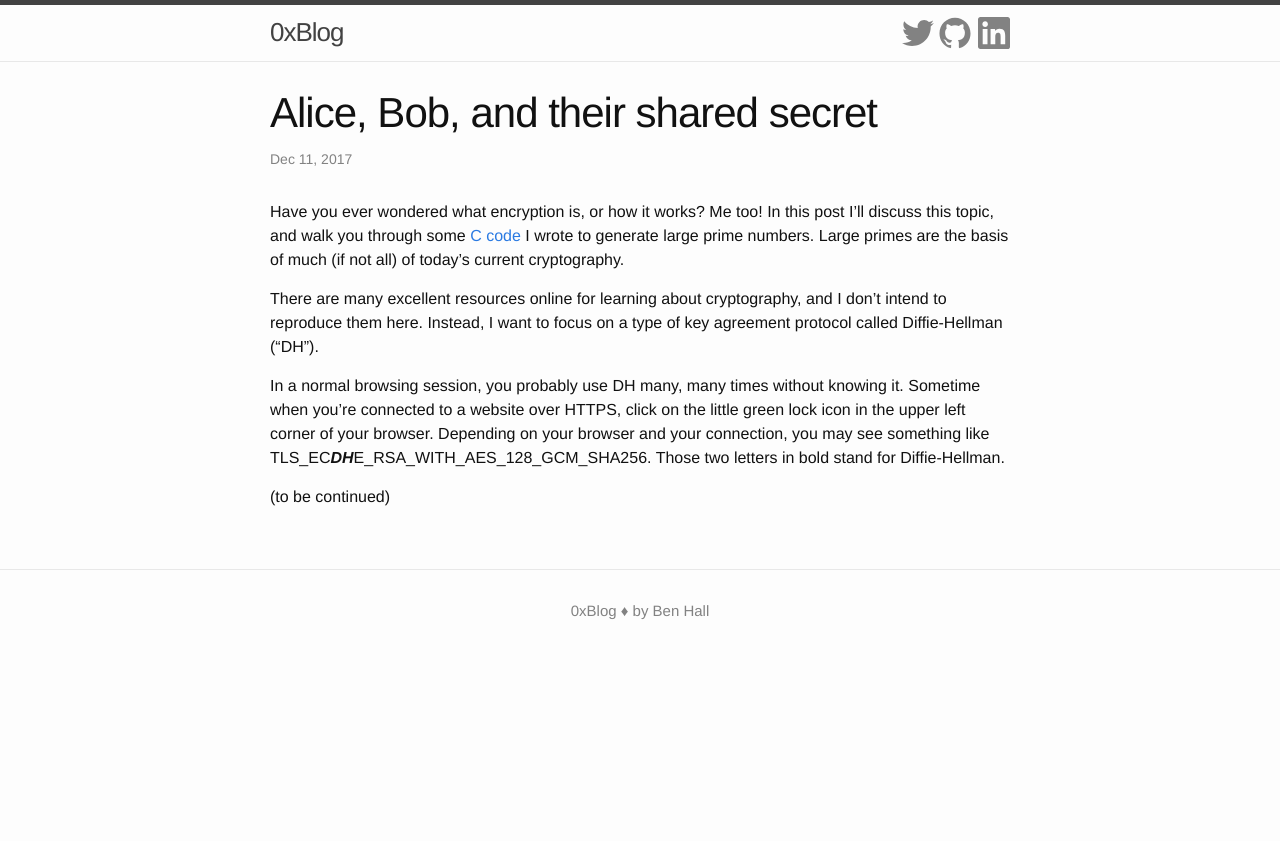
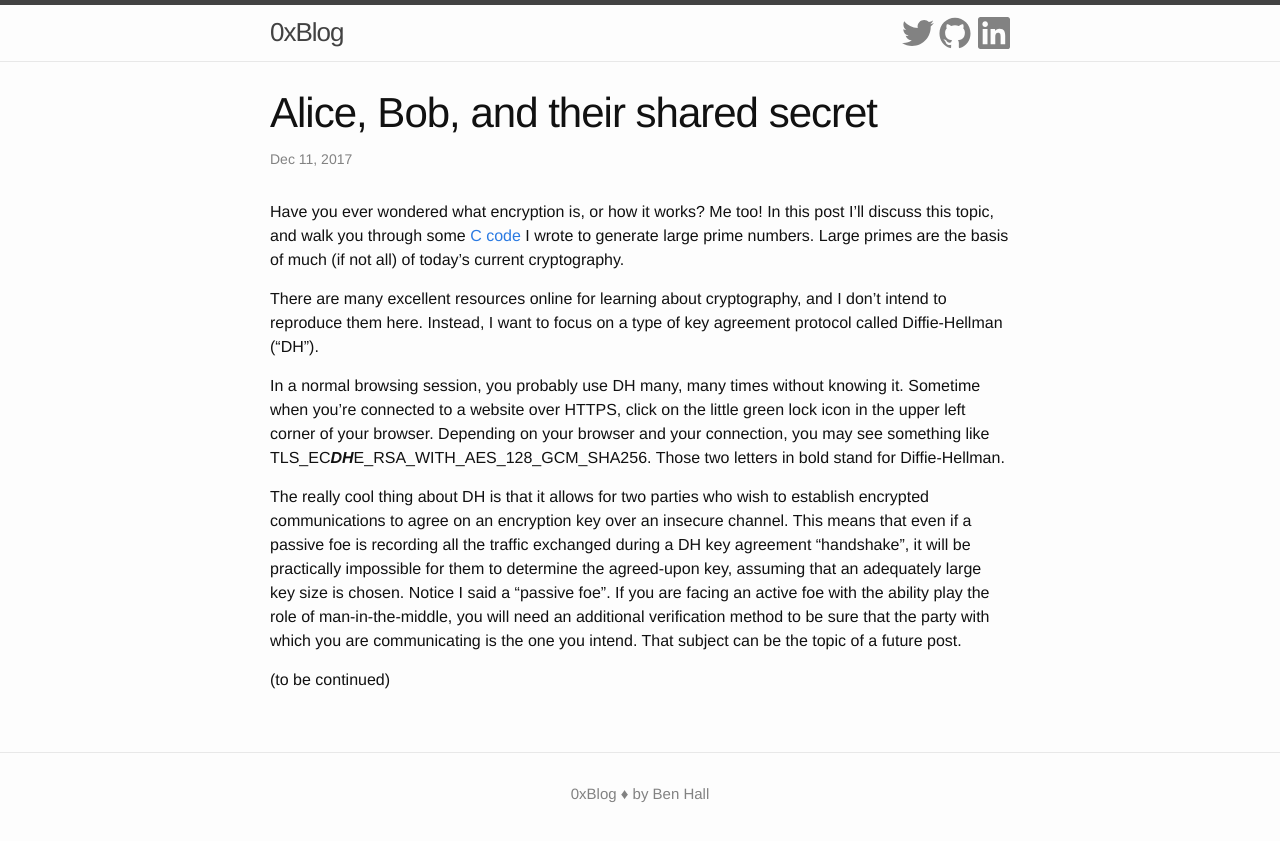
Before and after one commit to greenteadigital/greenteadigital.github.io, a Jekyll site: the page built from _posts/2017-12-11-encryption-diffie-hellman-prime-numbers.markdown, in a window 1280 px wide. Shown: the top 841 px of the page. Built offline with Jekyll 4.4.1, drawn with Linux system fonts in a browser that asks for light colours.

Commit message:
Add <p> #4 to DH post

```diff
--- a/_posts/2017-12-11-encryption-diffie-hellman-prime-numbers.markdown
+++ b/_posts/2017-12-11-encryption-diffie-hellman-prime-numbers.markdown
@@ -10,4 +10,6 @@ There are many excellent resources online for learning about cryptography, and I
 
 In a normal browsing session, you probably use DH many, many times without knowing it. Sometime when you're connected to a website over HTTPS, click on the little green lock icon in the upper left corner of your browser. Depending on your browser and your connection, you may see something like TLS\_EC**_DH_**E\_RSA\_WITH\_AES\_128\_GCM\_SHA256. Those two letters in bold stand for Diffie-Hellman.
 
+ The really cool thing about DH is that it allows for two parties who wish to establish encrypted communications to agree on an encryption key over an insecure channel. This means that even if a passive foe is recording all the traffic exchanged during a DH key agreement "handshake", it will be practically impossible for them to determine the agreed-upon key, assuming that an adequately large key size is chosen. Notice I said a "passive foe". If you are facing an active foe with the ability play the role of man-in-the-middle, you will need an additional verification method to be sure that the party with which you are communicating is the one you intend. That subject can be the topic of a future post.
+
 (to be continued)
```
